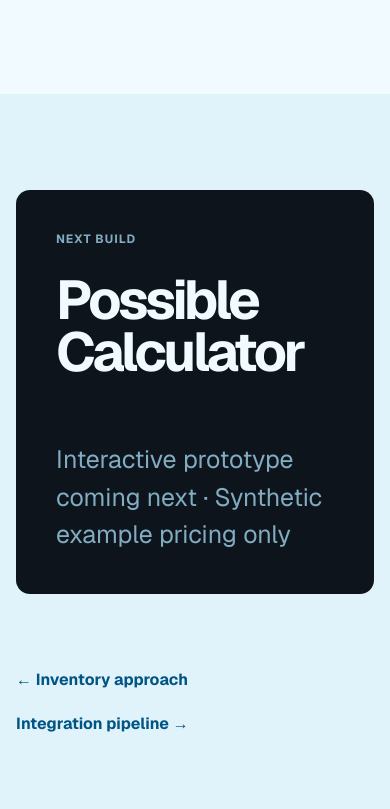
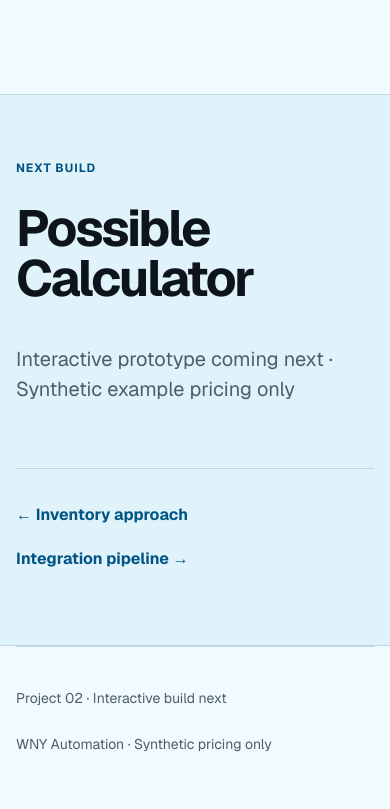
Before and after one commit to ethanfleury03/niagara-gutter-systems-hub, a Next.js app: page /pricing in a window 390 px wide. Shown: the part 2675-3484 px from the top of the page. Built offline with nearby package versions, Linux system fonts and the light colour scheme.

Commit message:
style: compact possible calculator section

```diff
--- a/app/pricing/page.tsx
+++ b/app/pricing/page.tsx
@@ -62,9 +62,9 @@ export default function PricingPage() {
 
       <section className="possible-calculator-section" aria-labelledby="possible-calculator-title">
         <div className="container">
-          <div className="possible-calculator-banner">
+          <div className="possible-calculator-heading">
             <div>
-              <p className="context-line context-line--light">Next build</p>
+              <p className="context-line">Next build</p>
               <h2 id="possible-calculator-title">Possible Calculator</h2>
             </div>
             <p>Interactive prototype coming next · Synthetic example pricing only</p>
--- a/app/workstreams.css
+++ b/app/workstreams.css
@@ -466,43 +466,33 @@
 .implementation-grid li span { color: var(--color-rule-strong); }
 
 .possible-calculator-section {
-  padding-block: var(--space-4xl) var(--space-5xl);
+  padding-block: var(--space-3xl);
+  border-block: var(--rule-hair) solid var(--color-rule);
   background: var(--color-paper-2);
 }
-.possible-calculator-banner {
-  position: relative;
-  overflow: clip;
+.possible-calculator-heading {
   display: grid;
-  grid-template-columns: minmax(0, 1.2fr) minmax(18rem, 0.8fr);
-  gap: var(--space-3xl);
+  grid-template-columns: minmax(14rem, 0.75fr) minmax(18rem, 1.25fr);
+  gap: var(--space-4xl);
   align-items: end;
-  min-height: 20rem;
-  padding: var(--space-3xl);
-  border-radius: var(--radius-md);
-  background: var(--color-ink);
-  color: var(--color-paper);
 }
-.possible-calculator-banner::before {
-  content: "";
-  position: absolute;
-  inset: 0 0 auto;
-  height: 0.45rem;
-  background: linear-gradient(90deg, var(--color-accent), var(--color-accent-soft));
+.possible-calculator-heading h2 {
+  font-size: clamp(2.5rem, 5vw, 4rem);
+  line-height: 1;
+  letter-spacing: -0.045em;
 }
-.possible-calculator-banner h2 {
-  max-width: 10ch;
-  font-size: clamp(3.5rem, 8vw, 7rem);
-  line-height: 0.9;
-  letter-spacing: -0.06em;
-}
-.possible-calculator-banner > p {
-  max-width: 32ch;
+.possible-calculator-heading > p {
+  max-width: 42ch;
   margin: 0;
-  color: var(--color-rule-strong);
+  color: var(--color-muted);
   font-size: var(--text-lg);
   line-height: 1.5;
 }
-.possible-calculator-section .page-next { margin-block-start: var(--space-2xl); }
+.possible-calculator-section .page-next {
+  margin-block-start: var(--space-2xl);
+  padding-block-start: var(--space-lg);
+  border-block-start: var(--rule-hair) solid var(--color-rule);
+}
 
 @media (hover: hover) and (pointer: fine) {
   .project-menu-button:hover,
@@ -574,20 +564,17 @@
   .ownership-row--head { grid-template-columns: minmax(0, 1fr); gap: var(--space-xs); }
   .ownership-row > :last-child { grid-column: 1; }
   .ownership-row--head { display: none; }
-  .possible-calculator-section { padding-block: var(--space-3xl); }
-  .possible-calculator-banner {
+  .possible-calculator-section { padding-block: var(--space-2xl); }
+  .possible-calculator-heading {
     grid-template-columns: minmax(0, 1fr);
-    gap: var(--space-2xl);
-    min-height: 24rem;
-    padding: var(--space-xl);
+    gap: var(--space-xl);
   }
-  .possible-calculator-banner h2 {
-    max-width: none;
-    font-size: clamp(3rem, 14vw, 3.5rem);
-    line-height: 0.95;
+  .possible-calculator-heading h2 {
+    font-size: clamp(2.5rem, 13vw, 3.75rem);
     overflow-wrap: normal;
     word-break: keep-all;
   }
+  .possible-calculator-heading > p { font-size: var(--text-md); }
   .page-next--split { align-items: flex-start; flex-direction: column; }
 }
 
```
